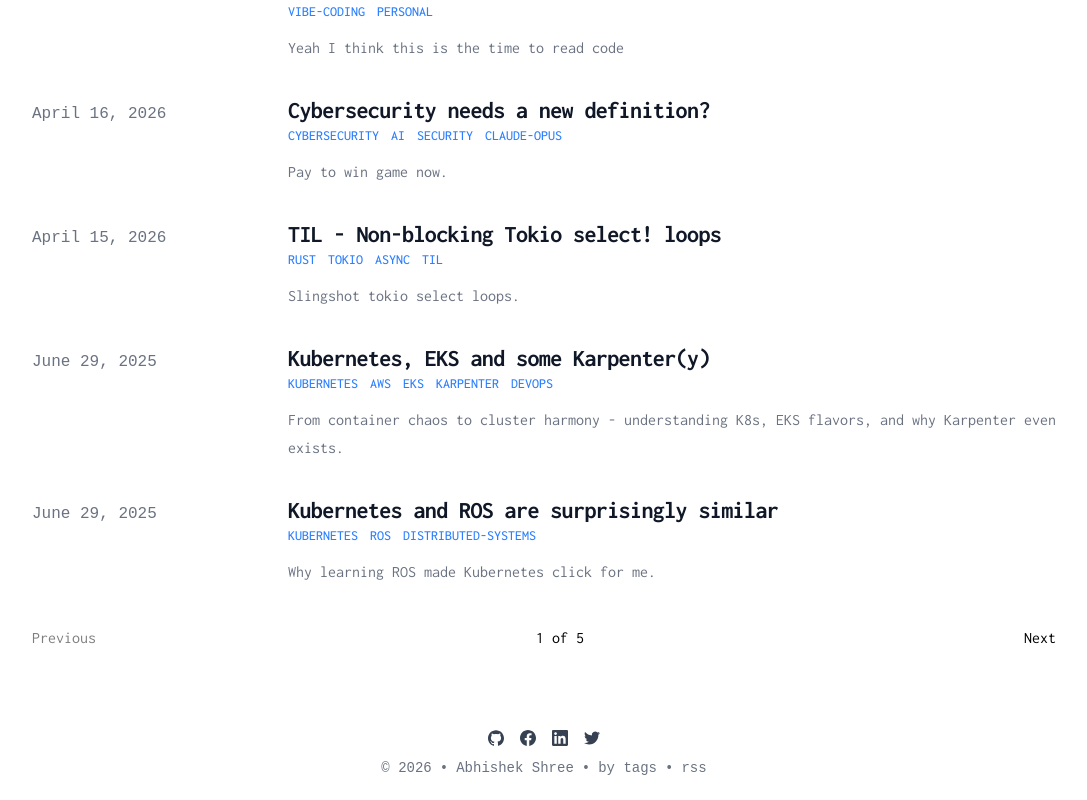
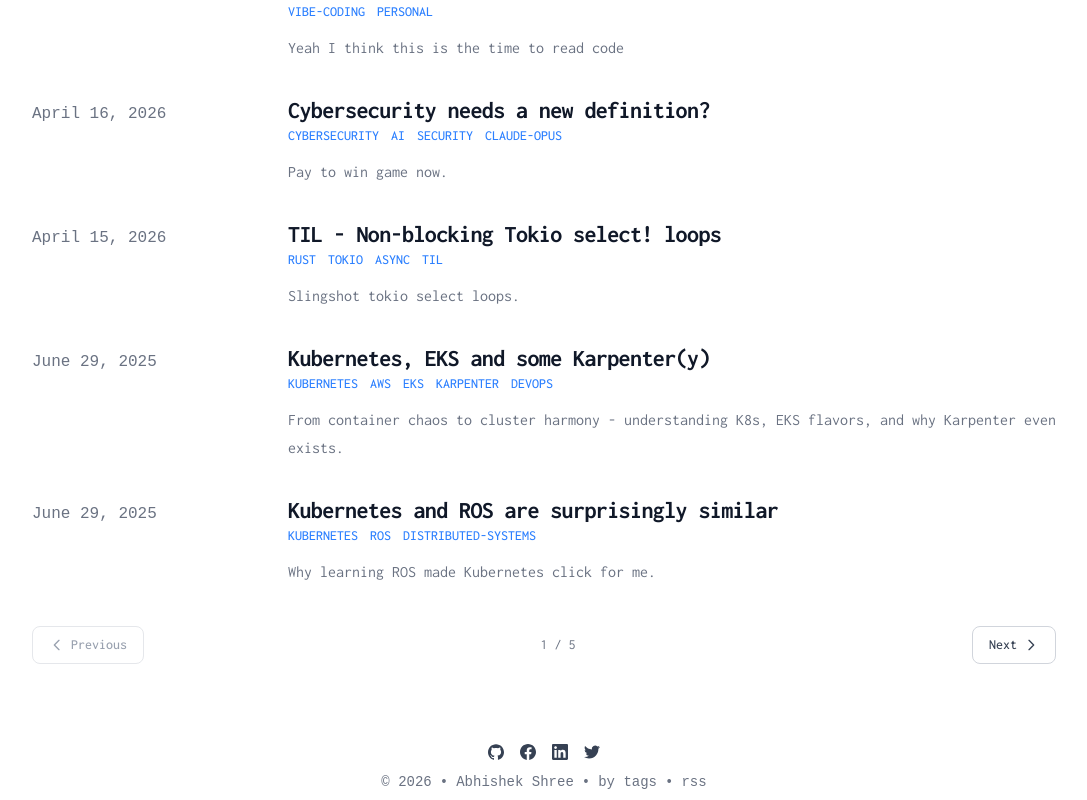
Before and after one commit to abhishekshree/abhishekshree.github.io, a Next.js app: page /blog in a window 1280 px wide. Shown: the part 341-1141 px from the top of the page, without its empty margins (96-1183 px from the left). Built offline with nearby package versions, Linux system fonts and the light colour scheme.

Commit message:
smooth pagination: fade-in page transition, styled prev/next buttons, prevent scroll-to-top

```diff
--- a/components/LayoutWrapper.js
+++ b/components/LayoutWrapper.js
@@ -44,7 +44,7 @@ const LayoutWrapper = ({ children }) => {
             <MobileNav />
           </div>
         </header>
-        <main className="mb-auto">{children}</main>
+        <main className="mb-auto page-content">{children}</main>
         <Footer />
       </div>
     </SectionContainer>
--- a/components/Pagination.js
+++ b/components/Pagination.js
@@ -1,36 +1,63 @@
 import Link from '@/components/Link'
 
+const btnBase =
+  'inline-flex items-center gap-1.5 px-4 py-2 text-sm font-medium rounded-lg border transition-all duration-200'
+
+const btnEnabled =
+  'border-gray-300 dark:border-neutral-700 text-gray-700 dark:text-gray-300 hover:bg-gray-100 dark:hover:bg-neutral-800 hover:border-gray-400 dark:hover:border-neutral-600 active:scale-[0.97]'
+
+const btnDisabled =
+  'border-gray-200 dark:border-neutral-800 text-gray-400 dark:text-neutral-600 cursor-not-allowed'
+
+function PaginationLink({ href, children }) {
+  return (
+    <Link href={href} scroll={false}>
+      <span className={`${btnBase} ${btnEnabled} cursor-pointer`}>{children}</span>
+    </Link>
+  )
+}
+
 export default function Pagination({ totalPages, currentPage }) {
-  const prevPage = parseInt(currentPage) - 1 > 0
-  const nextPage = parseInt(currentPage) + 1 <= parseInt(totalPages)
+  const hasPrev = parseInt(currentPage) - 1 > 0
+  const hasNext = parseInt(currentPage) + 1 <= parseInt(totalPages)
 
   return (
-    <div className="space-y-2 pt-6 pb-8 md:space-y-5">
-      <nav className="flex justify-between">
-        {!prevPage && (
-          <button rel="previous" className="cursor-auto disabled:opacity-50" disabled={!prevPage}>
-            Previous
-          </button>
-        )}
-        {prevPage && (
-          <Link href={currentPage - 1 === 1 ? `/blog/` : `/blog/page/${currentPage - 1}`}>
-            <button rel="previous">Previous</button>
-          </Link>
-        )}
-        <span>
-          {currentPage} of {totalPages}
+    <nav className="flex items-center justify-between pt-6 pb-8">
+      {hasPrev ? (
+        <PaginationLink href={currentPage - 1 === 1 ? `/blog/` : `/blog/page/${currentPage - 1}`}>
+          <svg className="w-4 h-4" fill="none" viewBox="0 0 24 24" stroke="currentColor" strokeWidth={2}>
+            <path strokeLinecap="round" strokeLinejoin="round" d="M15 19l-7-7 7-7" />
+          </svg>
+          Previous
+        </PaginationLink>
+      ) : (
+        <span className={`${btnBase} ${btnDisabled}`}>
+          <svg className="w-4 h-4" fill="none" viewBox="0 0 24 24" stroke="currentColor" strokeWidth={2}>
+            <path strokeLinecap="round" strokeLinejoin="round" d="M15 19l-7-7 7-7" />
+          </svg>
+          Previous
         </span>
-        {!nextPage && (
-          <button rel="next" className="cursor-auto disabled:opacity-50" disabled={!nextPage}>
-            Next
-          </button>
-        )}
-        {nextPage && (
-          <Link href={`/blog/page/${currentPage + 1}`}>
-            <button rel="next">Next</button>
-          </Link>
-        )}
-      </nav>
-    </div>
+      )}
+
+      <span className="text-sm tabular-nums text-gray-500 dark:text-gray-400">
+        {currentPage} / {totalPages}
+      </span>
+
+      {hasNext ? (
+        <PaginationLink href={`/blog/page/${currentPage + 1}`}>
+          Next
+          <svg className="w-4 h-4" fill="none" viewBox="0 0 24 24" stroke="currentColor" strokeWidth={2}>
+            <path strokeLinecap="round" strokeLinejoin="round" d="M9 5l7 7-7 7" />
+          </svg>
+        </PaginationLink>
+      ) : (
+        <span className={`${btnBase} ${btnDisabled}`}>
+          Next
+          <svg className="w-4 h-4" fill="none" viewBox="0 0 24 24" stroke="currentColor" strokeWidth={2}>
+            <path strokeLinecap="round" strokeLinejoin="round" d="M9 5l7 7-7 7" />
+          </svg>
+        </span>
+      )}
+    </nav>
   )
 }
```
Also changed, not shown: css/tailwind.css.
